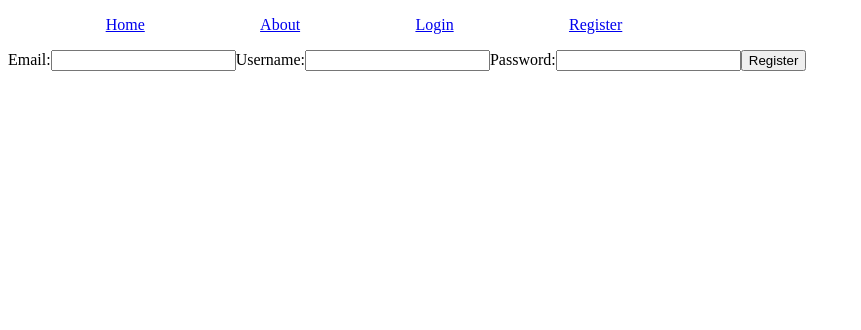
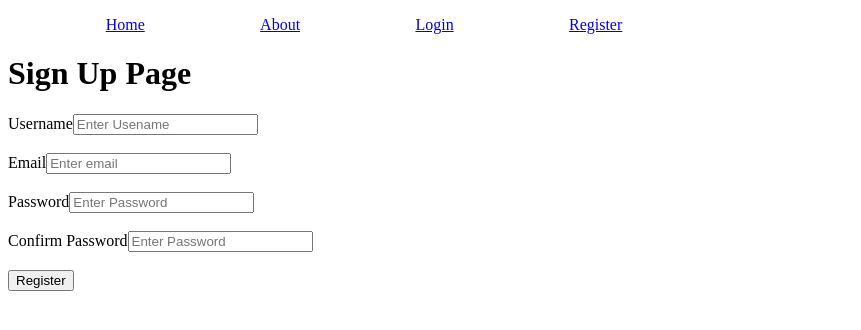
Before and after one commit to ashjamesd/phase-4-project-new, a React (Create React App) app: page /register in a window 1280 px wide. Shown: the top 330 px of the page, without its empty margins (0-861 px from the left). Built offline with nearby package versions, Linux system fonts and the light colour scheme.

Commit message:
built out a new registration form that will work with backend

```diff
--- a/package.json
+++ b/package.json
@@ -9,7 +9,9 @@
     "@testing-library/react": "^13.4.0",
     "@testing-library/user-event": "^13.5.0",
     "react": "^18.2.0",
+    "react-bootstrap": "^2.0.0-beta.4",
     "react-dom": "^18.2.0",
+    "react-hook-form": "^7.43.9",
     "react-router-dom": "^5.3.4",
     "react-scripts": "5.0.1",
     "web-vitals": "^2.1.4"
--- a/src/App.js
+++ b/src/App.js
@@ -5,7 +5,7 @@ import Home from './components/Home';
 import Saved from './components/Saved';
 import Cart from './components/Cart';
 import Login from './components/Login';
-import Registration from './components/Registration';
+import Register from './components/Register';
 import './App.css';
 
 function App() {
@@ -18,7 +18,7 @@ function App() {
           <Route path="/saved" component={Saved} />
           <Route path="/cart" component={Cart} />
           <Route path="/login" component={Login} />
-          <Route path="/register" component={Registration} />
+          <Route path="/register" component={Register} />
         </Switch>
       </div>
     </Router>
--- a/src/components/Login.js
+++ b/src/components/Login.js
@@ -1,10 +1,40 @@
-import React from 'react';
+import React, {useState} from 'react';
+import {Form, Button} from 'react-bootstrap'
 
 const Login = () => {
+
+  const [username, setUsername]=useState('')
+  const[password, setPassword]=useState('')
+
+  const loginUser=()=>{
+    console.log(username)
+    console.log(password)
+
+    setUsername('')
+    setPassword('')
+  }
+
   return (
-    <div>
-      <h1>Login Component</h1>
+    <div className='loginContainer'>
+      <div className='loginForm'>
+        <h1>Login Page</h1>
+        <form>
+          <Form.Group>
+            <Form.Label>Username</Form.Label>
+            <Form.Control type = "text" placeholder="Enter Usename" value={username} onChange={(e)=>{setUsername(e.target.value)}} name="username"/>
+          </Form.Group>
+
+          <Form.Group>
+            <Form.Label>Password</Form.Label>
+            <Form.Control type = "password" placeholder="Enter Password" value={password} onChange={(e)=>{setPassword(e.target.value)}} name="password"/>
+          </Form.Group>
+
+          <Form.Group>
+            <Button varient="primary" onClick={loginUser}>Login</Button>
+          </Form.Group>
+        </form>
     </div>
+  </div>
   );
 };
 
--- a/src/components/Register.js
+++ b/src/components/Register.js
@@ -1,10 +1,70 @@
-import React from 'react';
+import React, {useState} from 'react';
+import {Form, Button, Alert} from 'react-bootstrap'
+import { LinkS } from 'react-router-dom'
+import {useForm} from 'react-hook-form'
+// import { toHaveErrorMessage } from '@testing-library/jest-dom/dist/matchers';
+// import { error } from '@babel/eslint-parser/lib/convert/index.cjs';
+
 
 const Register = () => {
+  // const[username,setUsername]=useState('')
+  // const[email,setEmail]=useState('')
+  // const[password,setPassword]=useState('')
+  // const[confirmPassword,setConfirmPassword]=useState('')
+
+  const{register, watch, handleSubmit,formState:{errors}} = useForm();
+
+// const username = '';
+// const email = '';
+// const password= '';
+// const confirmPassword = '';
+
+const submitForm = (data) =>{
+  console.log(data)
+}
+
+console.log(watch("username"));
+
   return (
-    <div>
-      <h1>Register Component</h1>
+    <div className='signupContainer'>
+      <div className='signupForm'>
+        <h1>Sign Up Page</h1>
+        <form>
+          <Form.Group>
+            <Form.Label>Username</Form.Label>
+            <Form.Control type = "text" placeholder="Enter Usename" {...register("username",{required:true, maxLength:25})}/>
+          </Form.Group>
+          {errors.username && <span style={{color:'red'}}>Username is required</span>}
+          <br></br>
+          {errors.username?.type=="maxLength"&&<span style={{color: "red"}}>Username cannot be longer than 25 characters</span>}
+          <Form.Group>
+            <Form.Label>Email</Form.Label>
+            <Form.Control type = "email" placeholder="Enter email" {...register("email",{required:true, maxLength: 80})}/>
+          </Form.Group>
+          {errors.email && <span style={{color:'red'}}>Email is required</span>}
+          <br></br>
+          {errors.username?.type=="maxLength"&&<span style={{color: "red"}}>Email cannot be longer than 80 characters</span>}
+          <Form.Group>
+            <Form.Label>Password</Form.Label>
+            <Form.Control type = "password" placeholder="Enter Password" {...register("password",{required:true, minLength: 8})}/>
+          </Form.Group>
+          {errors.password && <span style={{color:'red'}}>Password is required</span>}
+          <br></br>
+          {errors.password?.type=="minLength"&&<span style={{color: "red"}}>Password must be at least 8 characters</span>}
+          <Form.Group>
+            <Form.Label>Confirm Password</Form.Label>
+            <Form.Control type = "password" placeholder="Enter Password" {...register("confirmPassword",{required:true, minLength: 8})}/>
+          </Form.Group>
+          {errors.confirmPassword && <span style={{color:'red'}}>Password Confirmation is required</span>}
+          <br></br>
+          {errors.confirmPassword?.type=="minLength"&&<span style={{color: "red"}}>Password must be at least 8 characters</span>}
+
+          <Form.Group>
+            <Button varient="primary" onClick={handleSubmit(submitForm)}>Register</Button>
+          </Form.Group>
+        </form>
     </div>
+  </div>
   );
 };
 
--- a/src/components/Registration.js
+++ b/src/components/Registration.js
@@ -10,7 +10,8 @@ const Registration = () => {
     try {
       const response = await fetch('http://127.0.0.1:5555/users', {
         method: 'POST',
-        headers: { 'Content-Type': 'application/json' },
+        headers: { 'Content-Type': 'application/json','Access-Control-Allow-Origin':'*',
+        'Access-Control-Allow-Methods':'POST,PATCH,OPTIONS' },
         body: JSON.stringify({ email, username, password }),
       });
       const data = await response.json();
```
Also changed, not shown: 2 other files (tests, documents, lock files or other folders).
